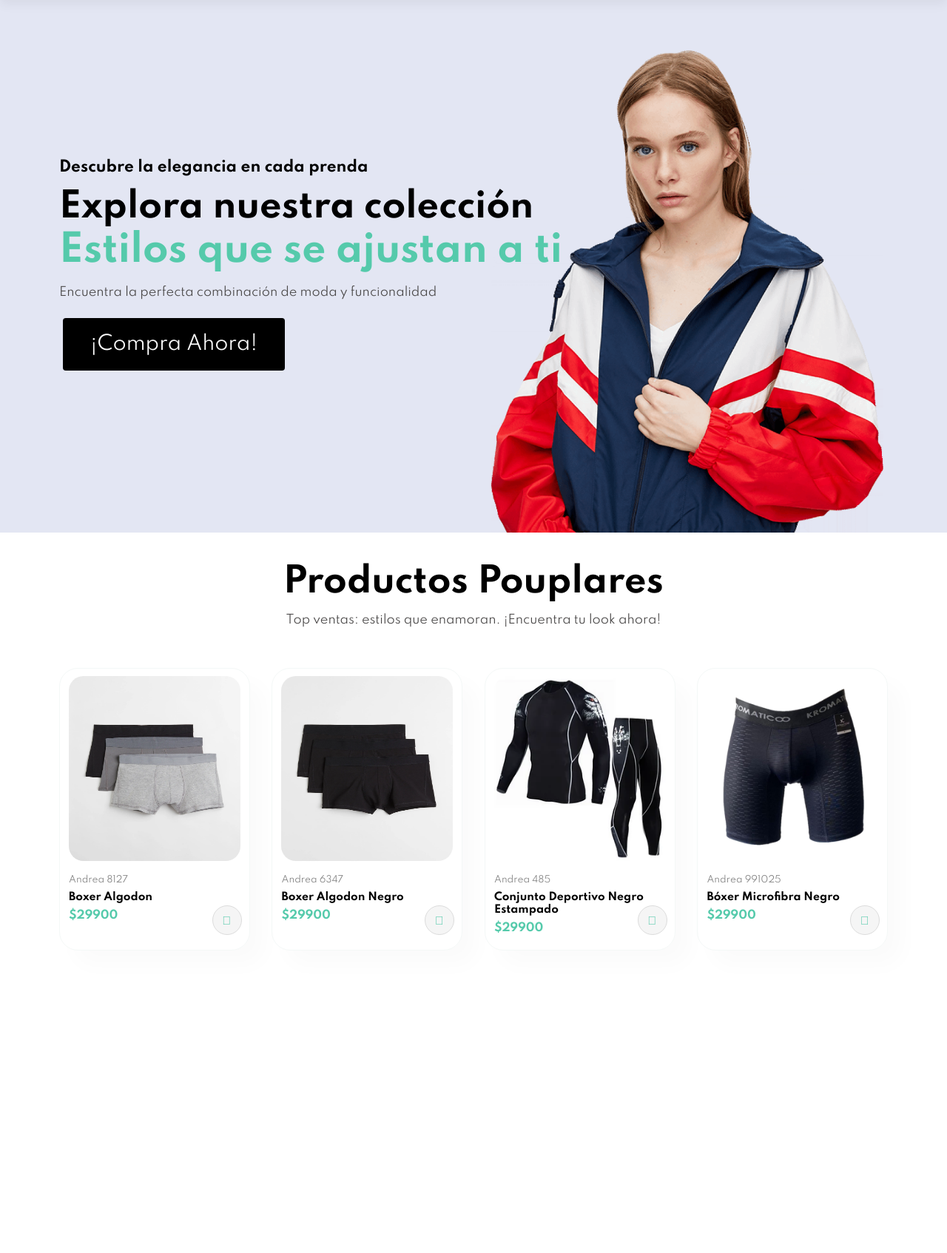
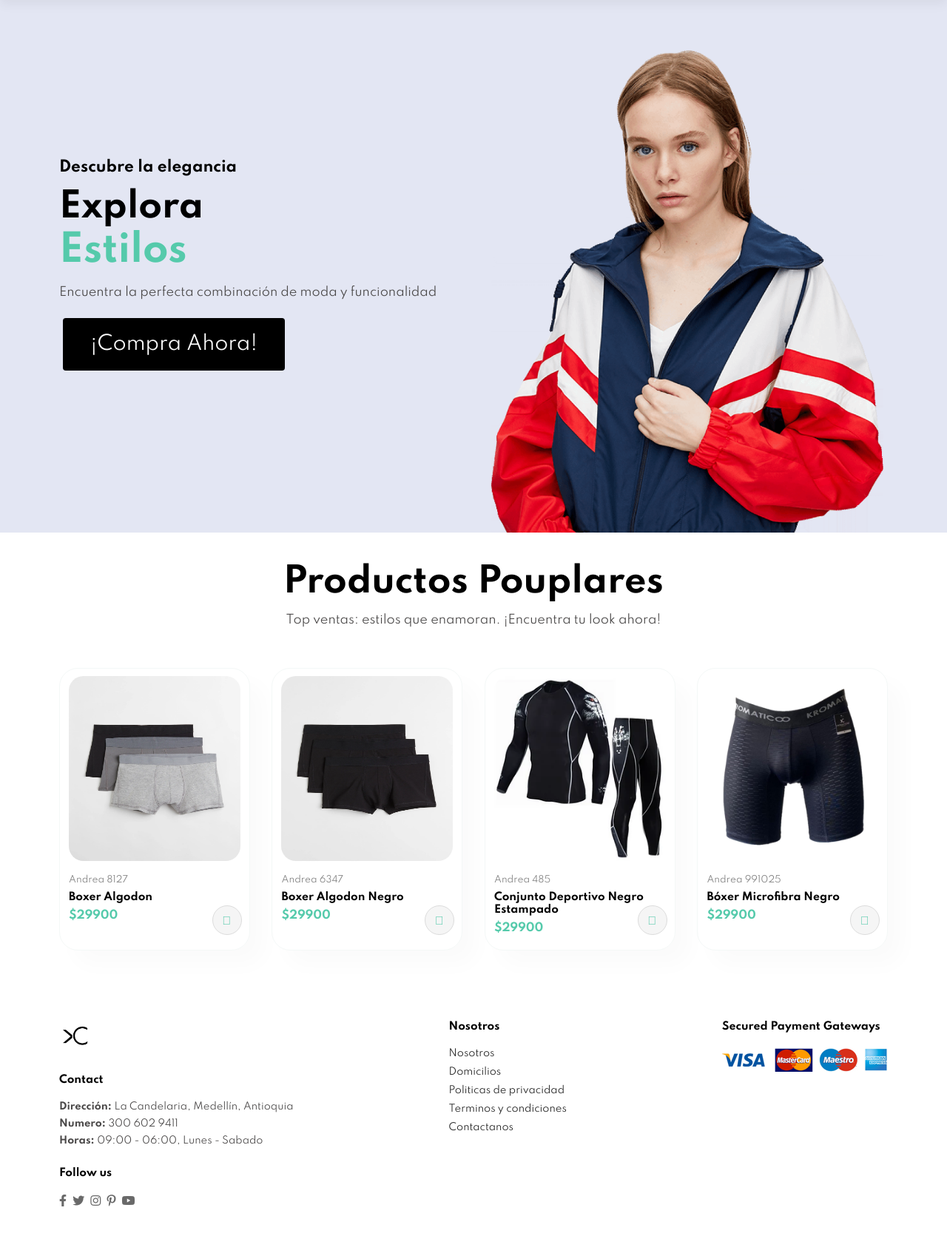
Before and after one commit to camazog1/KROMATICOO, a Django app: page / in a window 1280 px wide. Shown: the part 87-1781 px from the top of the page at 74% size. Before the commit the page ends 1351 px from the top, so only its background shows below. Run offline with Django 4.2, Linux system fonts and the light colour scheme; data comes from the database, SQL or seed files in the repository; some libraries are stand-ins or nearby versions.

Commit message:
sixth commit

```diff
--- a/KROMATICOO/urls.py
+++ b/KROMATICOO/urls.py
@@ -23,7 +23,10 @@ from django.conf import settings
 
 urlpatterns = [
     path('admin/', admin.site.urls),
-    path('', AViews.home),
+    path('', AViews.home, name='home'),
+    path('/new', AViews.new, name='new'),
+    path('/underwear', AViews.underwear, name='underwear'),
+    path('/sport', AViews.sport, name='sport'),
 ]
 
 urlpatterns += static(settings.MEDIA_URL, document_root=settings.MEDIA_ROOT)
--- a/application/templates/home.html
+++ b/application/templates/home.html
@@ -7,7 +7,6 @@
         <meta name="viewport" content="width=device-width, initial-scale=1.0">
         <link rel="stylesheet" href="https://pro.fontawesome.com/releases/v5.10.0/css/all.css"/>
         <title>Kromaticoo</title>
-        <link rel="stylesheet" href="{% static '/style.css' %}">
         <style>
             @import url('https://fonts.googleapis.com/css2?family=Spartan:wght@100;200;300;400;500;600;700;800;900&display=swap');
 
@@ -24,54 +23,8 @@
                 justify-content: center;
             }
 
-            #hero h4{
-                padding-bottom: 15px;
-            }
-
-            #hero h1{
-                color: #55CAAB;
-            }
-
-            #hero button {
-                display: inline-block;
-                border-radius: 4px;
-                background-color: black;
-                border: none;
-                color: #FFFFFF;
-                text-align: center;
-                font-size: 26px;
-                padding: 20px;
-                width: 300px;
-                transition: all 0.5s;
-                cursor: pointer;
-                margin: 5px;
-              }
-
-            #hero button span {
-                cursor: pointer;
-                display: inline-block;
-                position: relative;
-                transition: 0.5s;
-              }
-
-            #hero button span:after {
-                content: '\00bb';
-                position: absolute;
-                opacity: 0;
-                top: 0;
-                right: -20px;
-                transition: 0.5s;
-              }
-
-            #hero button:hover span {
-                padding-right: 25px;
-              }
-
-            #hero button:hover span:after {
-                opacity: 1;
-                right: 0;
-              }
         </style>
+        <link rel="stylesheet" href="{% static '/style.css' %}">
     </head>
     <body>
         <section id="header">
@@ -79,21 +32,26 @@
 
             <div>
                 <ul id="navbar">
-                    <li><a class="active" href="home.html">HOME</a></li>
-                    <li><a href="new.html">NUEVO</a></li>
-                    <li><a href="underwear.html">INTERIOR</a></li>
-                    <li><a href="sport.html">DEPORTIVO</a></li>
-                    <li><a href="https://w.app/H8pYPe"><i class="far fa-shopping-bag"></i></a></li>
+                    <li><a class="active" href={% url 'home' %}>HOME</a></li>
+                    <li><a href={% url 'new' %}>NUEVO</a></li>
+                    <li><a href={% url 'underwear' %}>INTERIOR</a></li>
+                    <li><a href={% url 'sport' %}>DEPORTIVO</a></li>
+                    <li id="lg-bag"><a href="https://api.whatsapp.com/send?phone=+573006029411&text=%C2%A1Hola!%20Estoy%20interesad@%20en%20ver%20su%20catalogo.%20"><i class="far fa-shopping-bag"></i></a></li>
+                    <a href="#" id="close"><i class="far fa-times"></i></a>
                 </ul>
+            </div>
+            <div id="mobile">
+                <a href="https://api.whatsapp.com/send?phone=+573006029411&text=%C2%A1Hola!%20Estoy%20interesad@%20en%20ver%20su%20catalogo.%20"><i class="far fa-shopping-bag"></i></a>
+                <i id="bar" class="fas fa-outdent"></i>
             </div>
         </section>
 
         <section id="hero">
-            <h4>Descubre la elegancia en cada prenda</h4>
-            <h2>Explora nuestra colección</h2>
-            <h1>Estilos que se ajustan a ti</h1>
+            <h4>Descubre la elegancia</h4>
+            <h2>Explora</h2>
+            <h1>Estilos</h1>
             <p>Encuentra la perfecta combinación de moda y funcionalidad</p>
-            <button style="vertical-align:middle"><span>¡Compra Ahora!</span></button>
+            <button onclick="location.href='#populars_products'" style="vertical-align:middle"><span>¡Compra Ahora!</span></button>
         </section>
 
         <section id="populars_products" class="section-p1">
@@ -116,6 +74,41 @@
             </div>
         </section>
 
-        <script src="script.js"></script>
+        <footer class="section-p1">
+            <div class="col">
+                <img src="{% static '/logo.png' %}" alt="" height="42" width="42" class="logo">
+                <h4>Contact</h4>
+                <p><strong>Dirección: </strong>La Candelaria, Medellín, Antioquia</p>
+                <p><strong>Numero: </strong>300 602 9411</p>
+                <p><strong>Horas: </strong>09:00 - 06:00, Lunes - Sabado </p>
+                <div class="follow">
+                    <h4>Follow us</h4>
+                    <div class="icon">
+                        <i class="fab fa-facebook-f"></i>
+                        <i class="fab fa-twitter"></i>
+                        <i class="fab fa-instagram"></i>
+                        <i class="fab fa-pinterest-p"></i>
+                        <i class="fab fa-youtube"></i>
+                    </div>
+                </div>
+            </div>
+
+            <div class="col">
+                <h4>Nosotros</h4>
+                <a href="#">Nosotros</a>
+                <a href="#">Domicilios</a>
+                <a href="#">Politicas de privacidad</a>
+                <a href="#">Terminos y condiciones</a>
+                <a href="#">Contactanos</a>
+            </div>
+
+            <div class="col">
+                <h4>Secured Payment Gateways</h4>
+                <img src="{% static '/pay.png' %}" alt="">
+            </div>
+
+        </footer>
+
+        <script src="{% static '/script.js' %}"></script>
     </body>
 </html>
--- a/application/views.py
+++ b/application/views.py
@@ -6,3 +6,15 @@ from .models import products
 def home(request):
     productss = products.objects.all()
     return render(request, 'home.html',{'products':productss})
+
+def new(request):
+    productss = products.objects.all()
+    return render(request, 'new.html',{'products':productss})
+
+def underwear(request):
+    productss = products.objects.all()
+    return render(request, 'underwear.html',{'products':productss})
+
+def sport(request):
+    productss = products.objects.all()
+    return render(request, 'sport.html',{'products':productss})
--- /dev/null
+++ b/media/img/script.js
@@ -0,0 +1,15 @@
+const bar = document.getElementById('bar');
+const close = document.getElementById('close');
+const nav = document.getElementById('navbar');
+
+if (bar) {
+    bar.addEventListener('click', () => {
+        nav.classList.add('active');
+    })
+}
+
+if (close) {
+    close.addEventListener('click', () => {
+        nav.classList.remove('active');
+    })
+}
--- a/media/img/style.css
+++ b/media/img/style.css
@@ -169,3 +227,149 @@ body {
     bottom: 20px;
     right: 10px;
 }
+
+/* ------------------------------------- */
+
+footer {
+    display: flex;
+    flex-wrap: wrap;
+    justify-content: space-between;
+}
+
+footer .col{
+    display: flex;
+    flex-direction: column;
+    align-items: flex-start;
+    margin-bottom: 20px;
+}
+
+footer .logo{
+    margin-bottom: 30px;
+}
+
+footer h4{
+    font-size: 14px;
+    padding-bottom: 20px;
+}
+
+footer p{
+    font-size: 13px;
+    margin: 0 0 8px 0;
+}
+
+footer a{
+    font-size: 13px;
+    text-decoration: none;
+    color: #222;
+    margin-bottom:10px;
+}
+
+footer .follow{
+    margin-top: 20px;
+
+}
+
+footer .follow i{
+    color: dimgrey;
+    padding-right: 4px;
+    cursor: pointer;
+}
+
+/* ------------------------------------- */
+
+@media (max-width:799px) {
+    .section-p1{
+        padding: 40px 40px;
+    }
+
+    #navbar {
+        display: flex;
+        flex-direction: column;
+        align-items: flex-start;
+        justify-content: flex-start;
+        position: fixed;
+        top: 0;
+        right: -300px;
+        height: 100vh;
+        width: 300px;
+        background-color: whitesmoke;
+        box-shadow: 0 40px 60px rgba(0,0,0,0.1);
+        padding: 80px 0 0 10px;
+        transition: 0.3s;
+    }
+
+    #navbar.active{
+        right: 0px;
+    }
+
+    #navbar li{
+        margin-bottom: 25px;
+    }
+
+    #mobile {
+        display: flex;
+        align-items: center;
+    }
+
+    #mobile i{
+        color: #1a1a1a;
+        font-size: 24px;
+        padding-left: 20px;
+    }
+
+    #close{
+        display: initial;
+        position: absolute;
+        top: 30px;
+        left: 30px;
+        color: black;
+        font-size: 24px;
+    }
+
+    #lg-bag{
+        display: none;
+    }
+
+    #hero {
+        height: 70vh;
+        padding: 0 80px;
+        background-position: top 30% right 30%;
+    }
+
+    #populars_products .pro-container{
+        justify-content: center;
+    }
+
+    #populars_products .pro{
+        margin: 15px;
+    }
+
+}
+
+@media (max-width:477px) {
+    .section-p1{
+        padding: 20px;
+    }
+
+    #header {
+        padding: 10px 30px;
+    }
+
+    h1{
+        font-size: 38px;
+    }
+
+    h2{
+        font-size: 32;
+    }
+
+    #hero{
+        padding: 0 20px;
+        background-position: 55%;
+    }
+
+    #populars_products .pro{
+        width: 100%;
+    }
+
+}
```
Also changed, not shown: other parts of media/img/style.css (+58 -0 lines), application/templates/new.html (added, +51 -0 lines), application/templates/sport.html (added, +51 -0 lines), application/templates/underwear.html (added, +51 -0 lines), media/img/pay.png (added).
